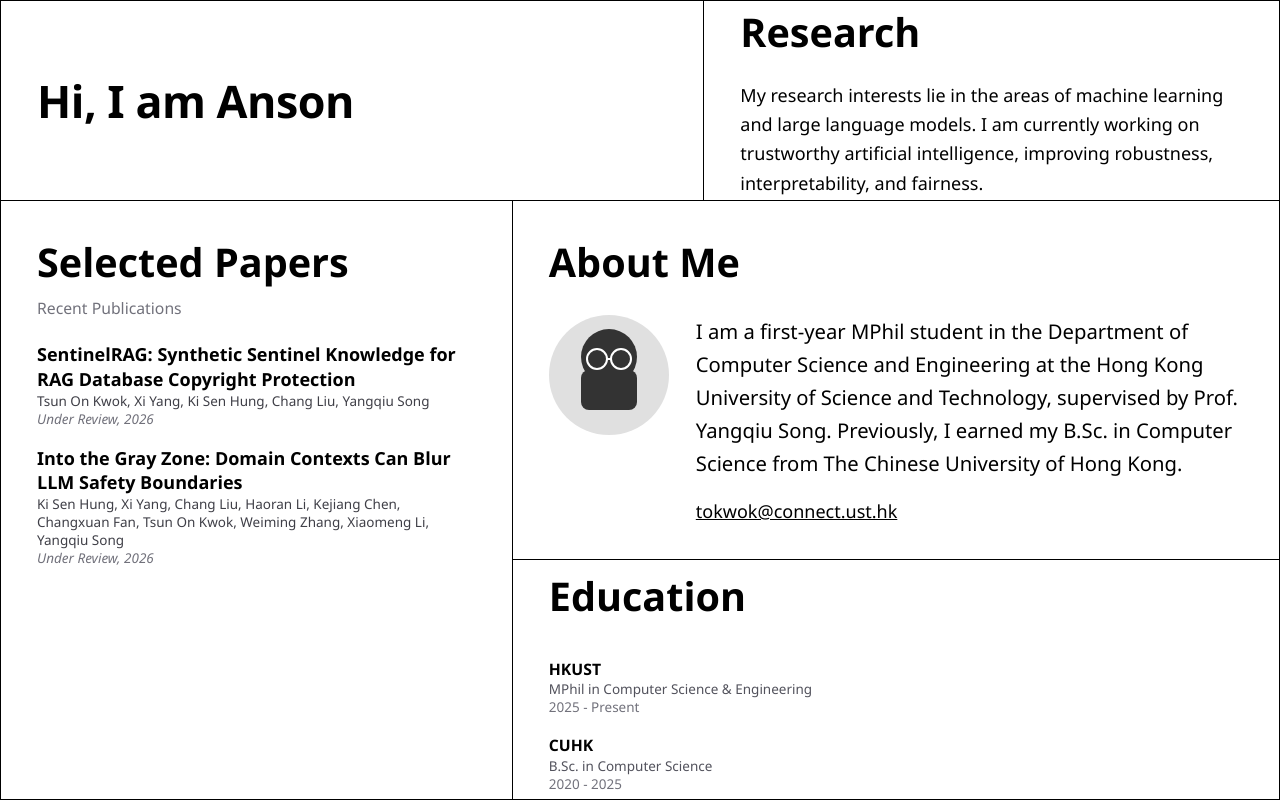
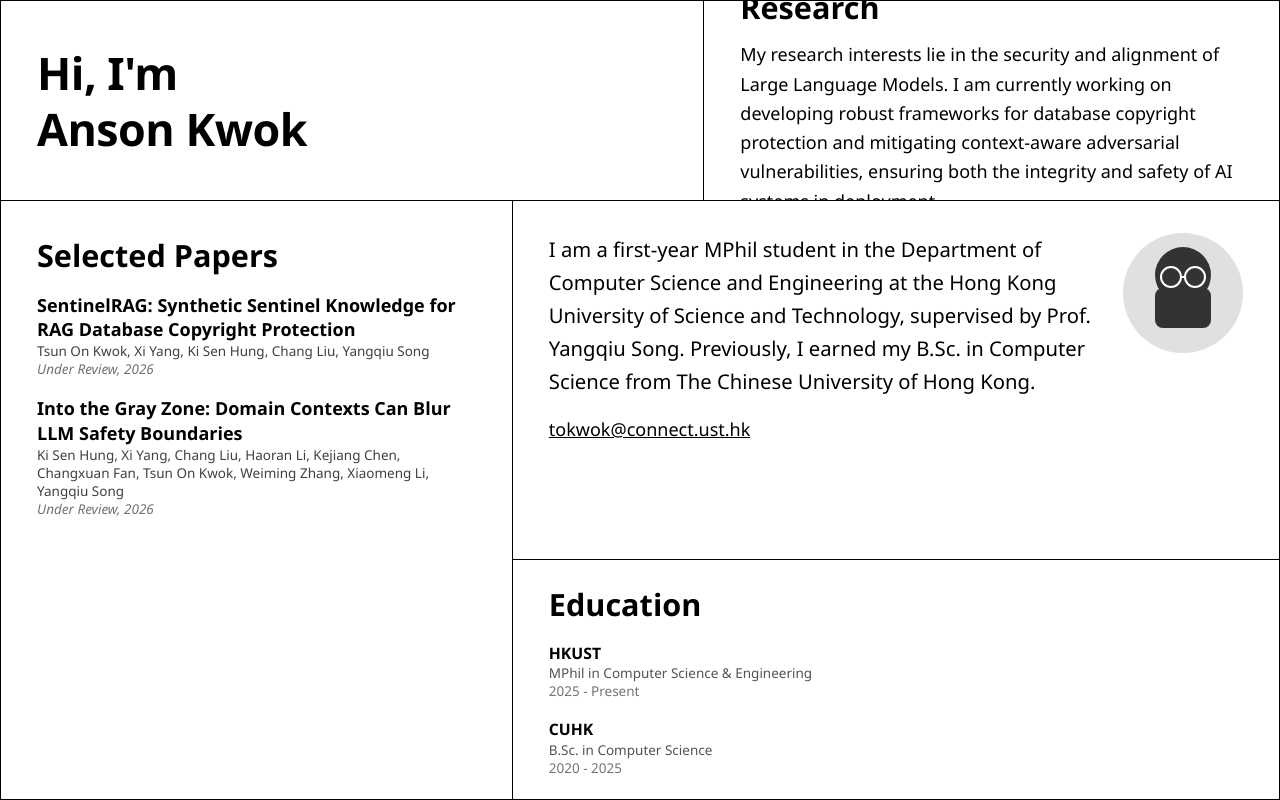
Before and after one commit to ansonk4/ansonk4.github.io, a Next.js app: page / in a window 1280 px wide. Built offline with nearby package versions, Linux system fonts and the light colour scheme.

Commit message:
Update portfolio content and styling in page.tsx

```diff
--- a/src/app/page.tsx
+++ b/src/app/page.tsx
@@ -39,15 +39,19 @@ export default function Home() {
       <SplitPane direction="vertical" defaultSplit={25}>
         <SplitPane direction="horizontal" defaultSplit={55}>
           <div className="bento-cell flex items-center">
-            <h1 className="text-[clamp(1.8rem,3.5vw,3.2rem)] font-bold leading-tight tracking-[-0.5px]">Hi, I am Anson</h1>
+            <h1 className="text-[clamp(1.8rem,3.5vw,3.2rem)] font-semibold leading-tight tracking-[-0.5px]">
+              <span className="block">Hi, I&apos;m</span>
+              <span className="block">Anson Kwok</span>
+            </h1>
           </div>
 
           <div className="bento-cell flex flex-col justify-center">
-            <h2 className="text-[2.2rem] font-bold">Research</h2>
-            <div className="mt-4">
+            <h2 className="text-[1.7rem] font-semibold">Research</h2>
+            <div className="mt-2">
               <p className="leading-relaxed text-black font-medium">
-                My research interests lie in the areas of machine learning and large language models. I am currently
-                working on trustworthy artificial intelligence, improving robustness, interpretability, and fairness.
+                My research interests lie in the security and alignment of Large Language Models.
+                I am currently working on developing robust frameworks for database copyright protection and mitigating context-aware adversarial vulnerabilities,
+                ensuring both the integrity and safety of AI systems in deployment.
               </p>
             </div>
           </div>
@@ -55,10 +59,9 @@ export default function Home() {
 
         <SplitPane direction="horizontal" defaultSplit={40}>
           <div className="bento-cell flex flex-col bg-white">
-            <h2 className="mb-1 text-[2.2rem] font-bold">Selected Papers</h2>
-            <p className="text-sm text-zinc-500">Recent Publications</p>
+            <h2 className="mb-1 text-[1.7rem] font-semibold">Selected Papers</h2>
 
-            <div className="mt-5 flex flex-col gap-4">
+            <div className="mt-2 flex flex-col gap-4">
               {papers.map((paper) => (
                 <article key={paper.title}>
                   <h3 className="text-base font-semibold leading-snug">{paper.title}</h3>
@@ -71,8 +74,7 @@ export default function Home() {
 
           <SplitPane direction="vertical" defaultSplit={60}>
             <div className="bento-cell flex flex-col">
-              <h2 className="mb-5 text-[2.2rem] font-bold">About Me</h2>
-              <div className="flex flex-col items-start gap-6 lg:flex-row lg:items-start">
+              <div className="flex flex-row-reverse items-start gap-6">
                 <svg className="h-[120px] w-[120px] shrink-0" viewBox="0 0 120 120" xmlns="http://www.w3.org/2000/svg">
                   <rect width="120" height="120" rx="60" fill="#e0e0e0" />
                   <circle cx="60" cy="42" r="28" fill="#333" />
@@ -118,9 +120,9 @@ export default function Home() {
             </div>
 
             <div className="bento-cell flex flex-col justify-center">
-              <h2 className="mb-3 text-[2.2rem] font-bold">Education</h2>
+              <h2 className="mb-1 text-[1.7rem] font-semibold">Education</h2>
 
-              <div className="mt-4 flex flex-col gap-4">
+              <div className="mt-2 flex flex-col gap-4">
                 {education.map((item) => (
                   <article key={item.school}>
                     <h3 className="text-sm font-semibold">{item.school}</h3>
```
